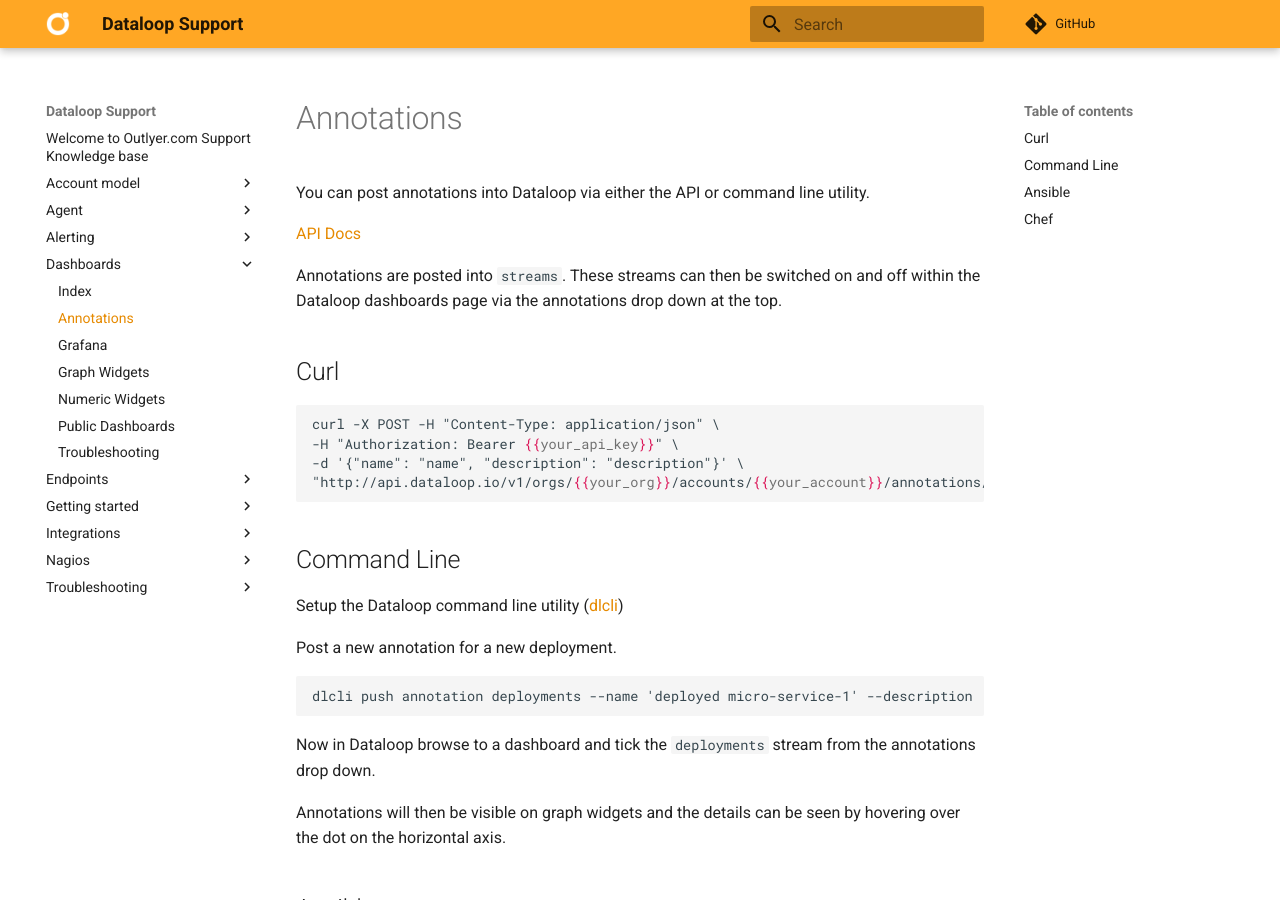
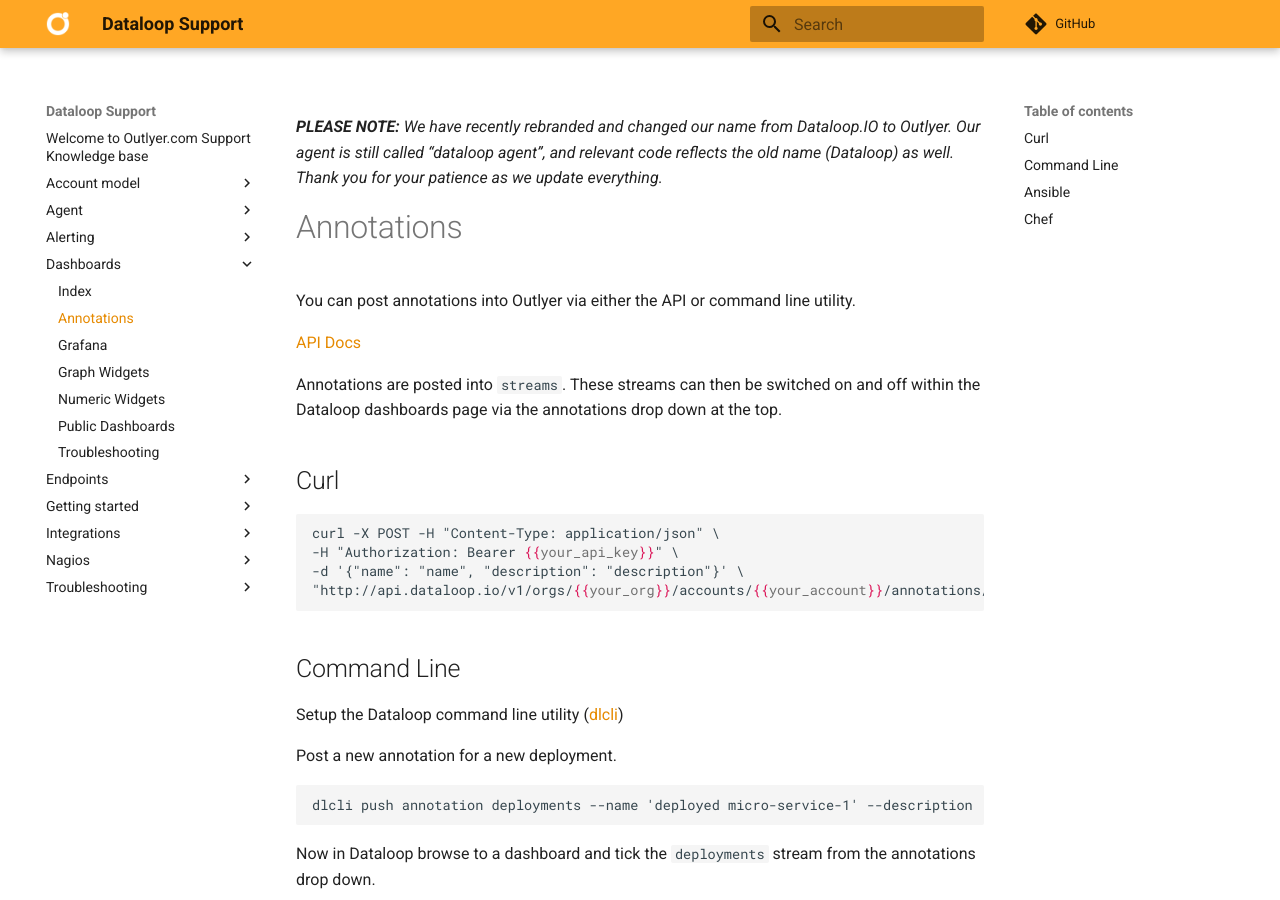
Before and after one commit to dataloop/dataloop-support, an MkDocs documentation site: the page built from docs/dashboards/annotations.md, in a window 1280 px wide and 900 px high. Built offline with MkDocs 1.6.1 and Material for MkDocs 9.7.7, drawn with Linux system fonts in a browser that asks for light colours; comment, search, counter and statistics services are not loaded.

Commit message:
replace Dataloop? + added comment re rebrand above

```diff
--- a/docs/dashboards/annotations.md
+++ b/docs/dashboards/annotations.md
@@ -1,6 +1,8 @@
+_**PLEASE NOTE:** We have recently rebranded and changed our name from Dataloop.IO to Outlyer. Our agent is still called “dataloop agent”, and relevant code reflects the old name (Dataloop) as well. Thank you for your patience as we update everything._
+
 # Annotations
 
-You can post annotations into Dataloop via either the API or command line utility.
+You can post annotations into Outlyer via either the API or command line utility.
 
 [API Docs](https://documenter.getpostman.com/view/505524/dataloop_public_api/2FyccR#annotations)
 
```
